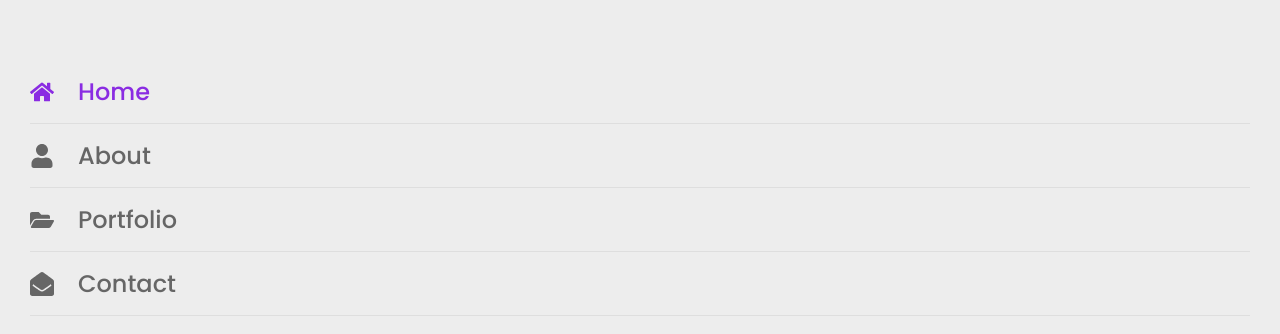
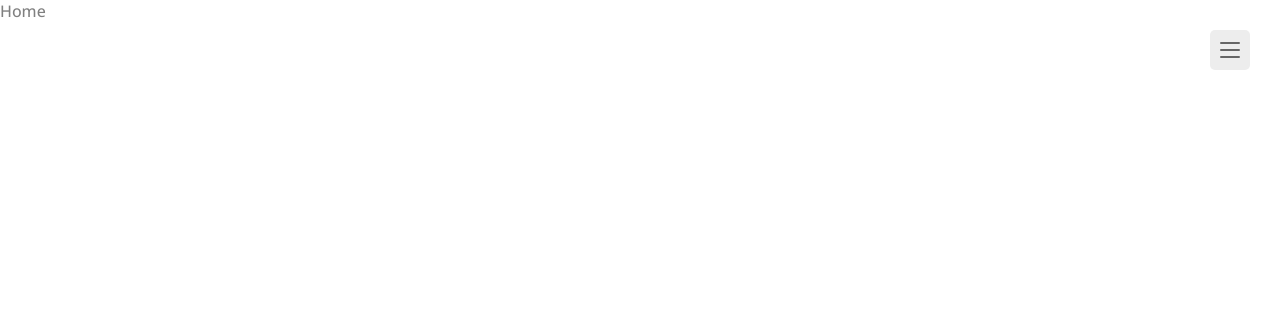
Before and after one commit to kristefov/kristefov, a React (Vite) app in the folder Portfolio/: page / in a window 1280 px wide. Shown: the top 334 px of the page. Built offline with nearby package versions, Linux system fonts and the light colour scheme.

Commit message:
navbar hide effect

```diff
--- a/Portfolio/src/components/Navbar.jsx
+++ b/Portfolio/src/components/Navbar.jsx
@@ -1,18 +1,20 @@
 
-import React from "react";
+import React, { useState } from "react";
 import { NavLink } from "react-router-dom";
 import { links } from "../data";
 import "./navbar.css"
 
 const Navbar = () => {
+  const [showMenu, setShowMenu] = useState(false);
   return (
     <nav className="nav">
-      <div className="nav__menu">
+      <div className={`${showMenu ? 'nav__menu show-menu' : 'nav__menu'}`}>
         <ul className="nav__list">
           {links.map(({ name, icon, path }, index) => {
             return (
               <li className="nav__item" key={index}>
-                <NavLink to={path} className={({isActive}) => isActive ? 'nav__link active-nav' : 'nav__link'}>
+                <NavLink to={path} className={({isActive}) => isActive ? 'nav__link active-nav' : 'nav__link'}
+                onClick={() => setShowMenu(!showMenu)}>
                   {icon}
                   <h3 className="nav__name">{name}</h3>
                 </NavLink>
@@ -22,7 +24,7 @@ const Navbar = () => {
         </ul>
       </div>
 
-      <div className="nav__toogle">
+      <div className={`${showMenu ? 'nav__toggle animate-toggle' : 'nav__toggle'}`} onClick={() => setShowMenu(!showMenu)}>
         <span></span>
         <span></span>
         <span></span>
--- a/Portfolio/src/components/navbar.css
+++ b/Portfolio/src/components/navbar.css
@@ -2,10 +2,14 @@
 .nav__menu {
     position: fixed;
     inset-block: 0;
-    left: 0;
+    left: -100%;
     background-color: var(--container-color);
     width: 100%;
     padding: 60px 30px;
+    transition: all 0.5s cubic-bezier(0.77, 0.2, 0.05, 1);
+}
+.show-menu {
+    left: 0;
 }
 /* This CSS code is styling the links within the navigation menu. */
 .nav__link {
@@ -15,16 +19,53 @@
     border-bottom: 1px solid var(--border-color);
     padding-block: 14px;
 }
+/* This CSS code is styling both the icon and the name of the links within the navigation menu. It sets
+the color of the text to the value of the `--title-color` variable and the font size to 24 pixels.
+The `nav__icon` and `nav__name` classes are used to target the icon and the name respectively. */
 .nav__icon,
 .nav__name {
     color: var(--title-color);
     font-size: 24px;
 }
 
+/* This CSS code is setting the font weight of the text within elements with the class `nav__name` to
+the value of the `--weight-500` variable. This is likely being used to make the text bold or to give
+it a heavier appearance. The value of the `--weight-500` variable may be defined elsewhere in the
+CSS or in a separate file. */
 .nav__name {
     font-weight: var(--weight-500);
+/* This CSS code is targeting the icon and name elements within the navigation menu that have the class
+"active-nav" and setting their color to the value of the "--first-color" variable. This is likely
+being used to highlight the currently active link in the navigation menu. */
 }
 .active-nav .nav__icon,
 .active-nav .nav__name {
     color: var(--first-color);
 }
+.nav__toggle {
+    position: fixed;
+    top: 30px;
+    right: 30px;
+    width: 40px;
+    height: 40px;
+    border-radius: 5px;
+    background-color: var(--container-color);
+    padding: 12px 10px;
+}
+.nav__toggle span {
+    display: block;
+    width: 20px;
+    height: 2px;
+    border-radius: 2px;
+    background-color: var(--title-color);
+    margin-bottom: 5px;
+}
+.animate-toggle span:first-child {
+    transform: rotate(45deg) translate(6px, 4px);
+}
+.animate-toggle span:nth-child(2) {
+   display: none;
+}
+.animate-toggle span:last-child {
+    transform:  rotate(-45deg) translate(1px, 1px);
+}
```
